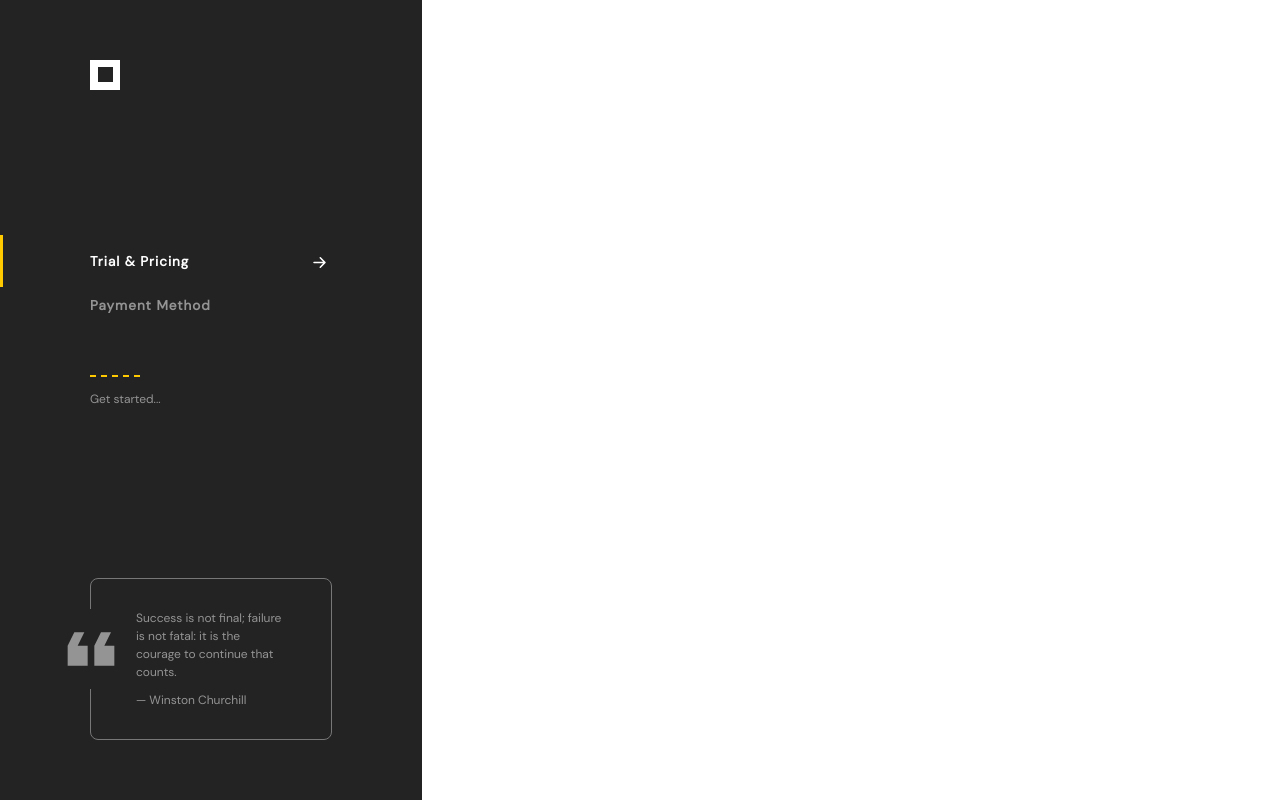
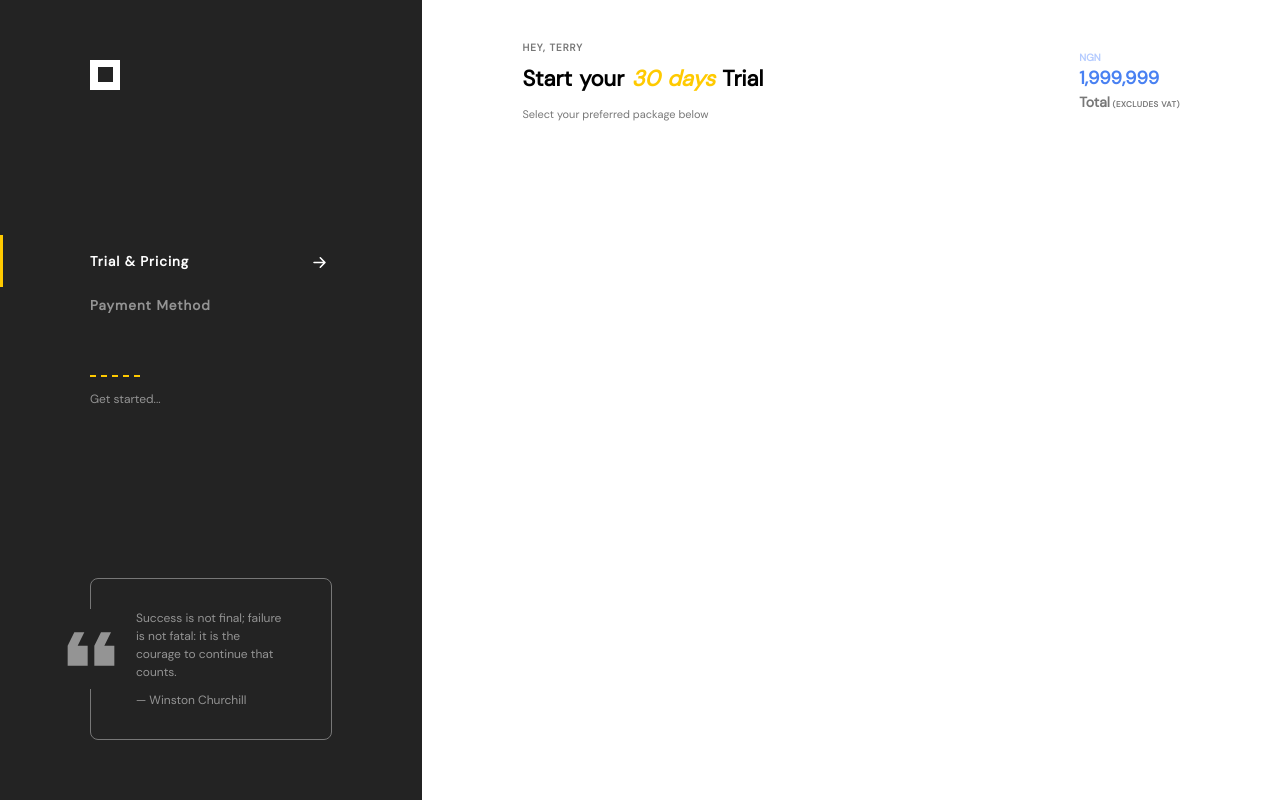
Before and after one commit to abdulsamadayoade/cyhermes-task, a plain HTML site: page index.html in a window 1280 px wide. Drawn offline with Linux system fonts and the light colour scheme.

Commit message:
First row done

```diff
--- a/index.html
+++ b/index.html
@@ -37,7 +37,20 @@
                 </blockquote>
             </div>
         </nav>
-        <main class="main-content"></main>
+        <main class="main-content">
+            <div class="row-1">
+                <div class="col-1">
+                    <h2>Hey, Terry</h2>
+                    <h1>Start your <span>30 days</span> Trial</h1>
+                    <p class="sub-text">Select your preferred package below</p>
+                </div>
+                <div class="col-2">
+                    <span class="currency">NGN</span>
+                    <span class="amount">1,999,999</span>
+                    <span class="amount--sub-text">Total<span> (EXCLUDES VAT)</span></span>
+                </div>
+            </div>
+        </main>
     </div>
 </body>
 </html>
--- a/styles/sass/_base.scss
+++ b/styles/sass/_base.scss
@@ -33,6 +33,7 @@ $color-5: #F2F2F2;
 $color-6: #dfdfdf99;
 $color-7: #FFFFFF;
 $color-8: #777;
+$color-9: #b4cbff;
 
 /*-------------------------- PRESETS ---------------------------*/
 
--- a/styles/sass/_components.scss
+++ b/styles/sass/_components.scss
@@ -107,3 +107,70 @@
         font-style: normal;
     }
 }
+
+// MAIN CONTENT
+.main-content {
+    .row-1 {
+        display: flex;
+        justify-content: space-between;
+        align-items: center;
+    }
+
+    .col-2 {
+        display: flex;
+        flex-direction: column;
+
+        .currency {
+            color: $color-9;
+            font-size: 1rem;
+            font-weight: 900;
+        }
+
+        .amount {
+            color: $color-2;
+            font-size: 1.8rem;
+            font-weight: 900;
+            font-family: $ff-bold;
+
+            &--sub-text {
+                font-weight: 600;
+                color: $color-8;
+                font-size: 1.4rem;
+
+                span {
+                    font-size: .8rem;
+                    letter-spacing: .5px;
+                }
+            }
+        }
+    }
+
+
+    h2 {
+        text-transform: uppercase;
+        font-size: 1rem;
+        font-weight: 600;
+        letter-spacing: 1px;
+        color: $color-8;
+    }
+
+    h1 {
+        font-size: 2.2rem;
+        font-weight: 900;
+        font-family: $ff-bold;
+        word-spacing: 1.5px;
+        margin-top: .7rem;
+        margin-bottom: 1.1rem;
+
+        span {
+            color: $color-4;
+            font-style: italic;
+        }
+    }
+
+    .sub-text {
+        font-size: 1.1rem;
+        color: $color-8;
+    }
+
+}
--- a/styles/sass/_layout.scss
+++ b/styles/sass/_layout.scss
@@ -19,4 +19,5 @@
 .main-content {
     flex: 1;
     background-color: $color-7;
+    padding: 4rem 10rem;
 }
```
Also changed, not shown: styles/css/main.css.
